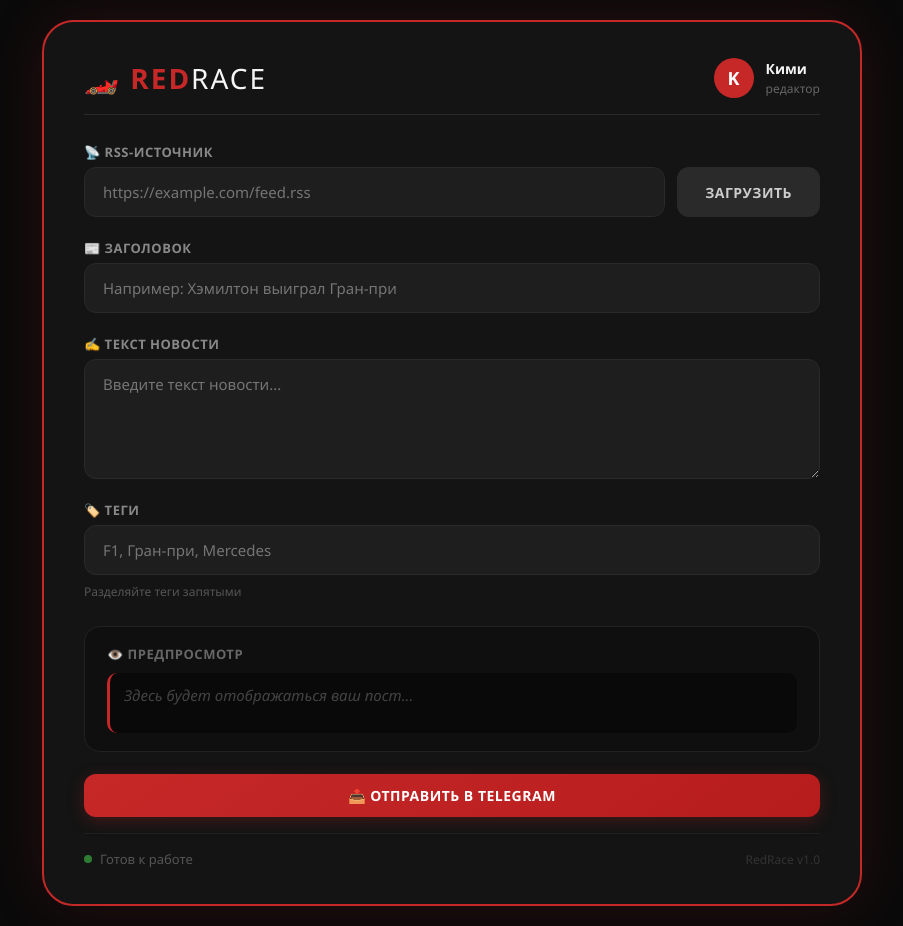
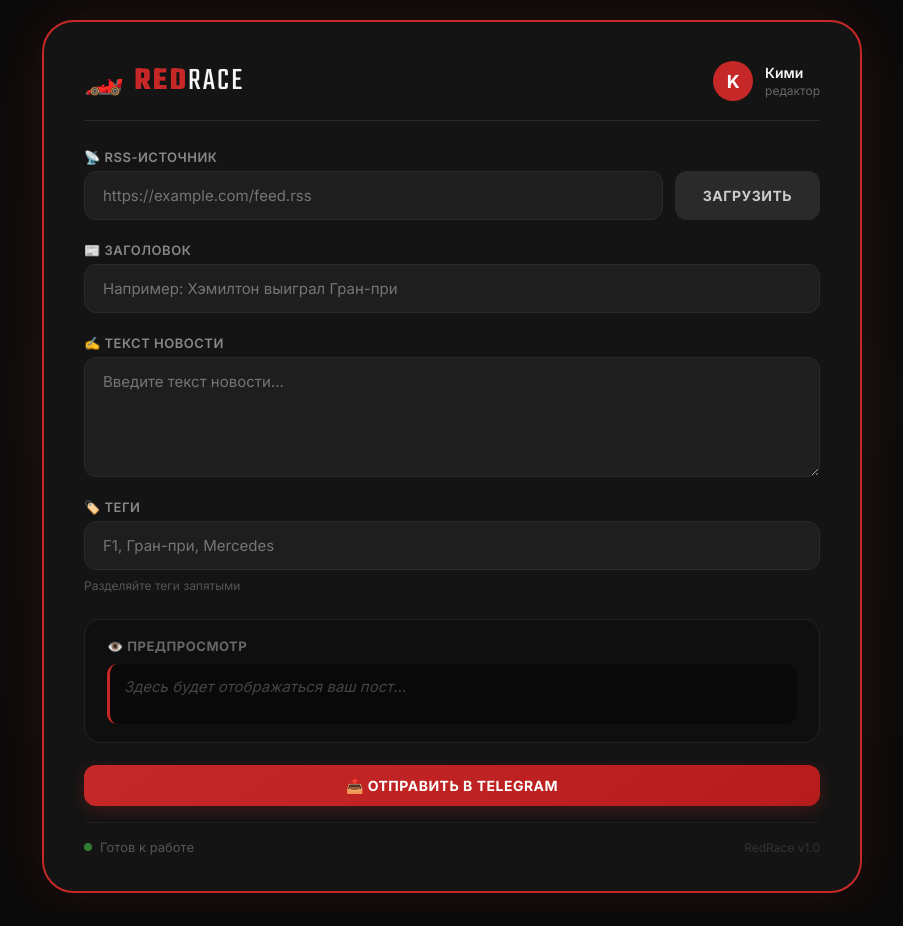
Before and after one commit to RedRaceTeam/RedRace_Redactor, a plain HTML site: page admin.html in a window 1280 px wide. Shown: the whole page, without its empty margins (188-1091 px from the left). Drawn offline with Linux system fonts and the light colour scheme; files that its build step writes are made by us from their sources; a script that the page names is missing.

Commit message:
Update style.css

```diff
--- a/style.css
+++ b/style.css
@@ -1,8 +1,13 @@
 /* ============================================================
    RedRace Redactor — Гоночный стиль
    Цвета: чёрный, красный, белый, серый
+   Шрифты: Inter + Teko (гоночный акцент)
    ============================================================ */
 
+/* ----- Подключение шрифтов ----- */
+@import url('https://fonts.googleapis.com/css2?family=Inter:wght@300;400;600;700;900&family=Teko:wght@400;600;700&display=swap');
+
+/* ----- Сброс и база ----- */
 * {
     margin: 0;
     padding: 0;
@@ -11,7 +16,7 @@
 
 body {
     background: #0a0a0a;
-    font-family: 'Segoe UI', 'Inter', system-ui, -apple-system, sans-serif;
+    font-family: 'Inter', -apple-system, BlinkMacSystemFont, 'Segoe UI', Roboto, sans-serif;
     color: #f5f5f5;
     display: flex;
     justify-content: center;
@@ -20,8 +25,25 @@
     padding: 20px;
 }
 
+/* ----- Текстура гоночного полотна (асфальт) ----- */
+body::before {
+    content: '';
+    position: fixed;
+    top: 0;
+    left: 0;
+    right: 0;
+    bottom: 0;
+    background-image:
+        radial-gradient(circle at 20% 50%, rgba(255, 255, 255, 0.015) 0%, transparent 50%),
+        radial-gradient(circle at 80% 50%, rgba(255, 255, 255, 0.015) 0%, transparent 50%);
+    pointer-events: none;
+    z-index: 0;
+}
+
 /* ----- Основной виджет (карточка) ----- */
 .redrace-widget {
+    position: relative;
+    z-index: 1;
     width: 100%;
     max-width: 820px;
     background: #141414;
@@ -44,8 +66,9 @@
 }
 
 .login-box .logo-big {
-    font-size: 48px;
-    font-weight: 900;
+    font-family: 'Teko', sans-serif;
+    font-size: 52px;
+    font-weight: 700;
     color: #c62828;
     letter-spacing: 4px;
     margin-bottom: 8px;
@@ -68,7 +91,7 @@
     text-align: left;
 }
 
-/* ----- Шапка виджета ----- */
+/* ===== Шапка виджета ===== */
 .widget-header {
     display: flex;
     justify-content: space-between;
@@ -79,8 +102,9 @@
 }
 
 .logo {
-    font-size: 28px;
-    font-weight: 900;
+    font-family: 'Teko', sans-serif;
+    font-size: 32px;
+    font-weight: 700;
     text-transform: uppercase;
     letter-spacing: 2px;
     color: #c62828;
@@ -122,14 +146,14 @@
     font-weight: 600;
 }
 
-/* ----- Тело виджета ----- */
+/* ===== Тело виджета ===== */
 .widget-body {
     display: flex;
     flex-direction: column;
     gap: 22px;
 }
 
-/* Группа полей */
+/* ----- Группа полей ----- */
 .input-group {
     display: flex;
     flex-direction: column;
@@ -153,7 +177,7 @@
     padding: 14px 18px;
     color: #f5f5f5;
     font-size: 15px;
-    font-family: inherit;
+    font-family: 'Inter', sans-serif;
     transition: border-color 0.3s, box-shadow 0.3s;
     outline: none;
 }
@@ -176,7 +200,7 @@
     margin-top: 2px;
 }
 
-/* ---- Рядом с кнопкой "Загрузить RSS" ---- */
+/* ----- Рядом с кнопкой "Загрузить RSS" ----- */
 .rss-row {
     display: flex;
     gap: 12px;
@@ -186,7 +210,7 @@
     flex: 1;
 }
 
-/* ----- Кнопки ----- */
+/* ===== Кнопки ===== */
 .btn {
     padding: 12px 28px;
     border: none;
@@ -200,7 +224,7 @@
     display: inline-flex;
     align-items: center;
     gap: 8px;
-    font-family: inherit;
+    font-family: 'Inter', sans-serif;
 }
 
 .btn-primary {
@@ -240,7 +264,7 @@
     justify-content: center;
 }
 
-/* ----- Предпросмотр ----- */
+/* ===== Предпросмотр ===== */
 .preview-box {
     background: #0f0f0f;
     border: 1px solid #222;
@@ -273,7 +297,7 @@
     font-style: italic;
 }
 
-/* ----- Статус-бар ----- */
+/* ===== Статус-бар ===== */
 .widget-footer {
     display: flex;
     justify-content: space-between;
@@ -310,9 +334,35 @@
     background: #f9a825;
 }
 
+/* ----- Пульсирующий индикатор (как телеметрия) ----- */
+@keyframes pulse {
+    0% { opacity: 0.4; transform: scale(0.95); }
+    50% { opacity: 1; transform: scale(1.1); }
+    100% { opacity: 0.4; transform: scale(0.95); }
+}
+
+.widget-footer .status .dot.active {
+    animation: pulse 1.2s ease-in-out infinite;
+}
+
 .widget-footer .version {
     font-size: 12px;
     color: #333;
+}
+
+/* ===== Кастомный скролл в стиле RedRace ===== */
+::-webkit-scrollbar {
+    width: 8px;
+}
+::-webkit-scrollbar-track {
+    background: #1a1a1a;
+}
+::-webkit-scrollbar-thumb {
+    background: #c62828;
+    border-radius: 8px;
+}
+::-webkit-scrollbar-thumb:hover {
+    background: #e63946;
 }
 
 /* ===== Адаптивность ===== */
@@ -335,4 +385,4 @@
         width: 100%;
         justify-content: center;
     }
-}
+   }
```
